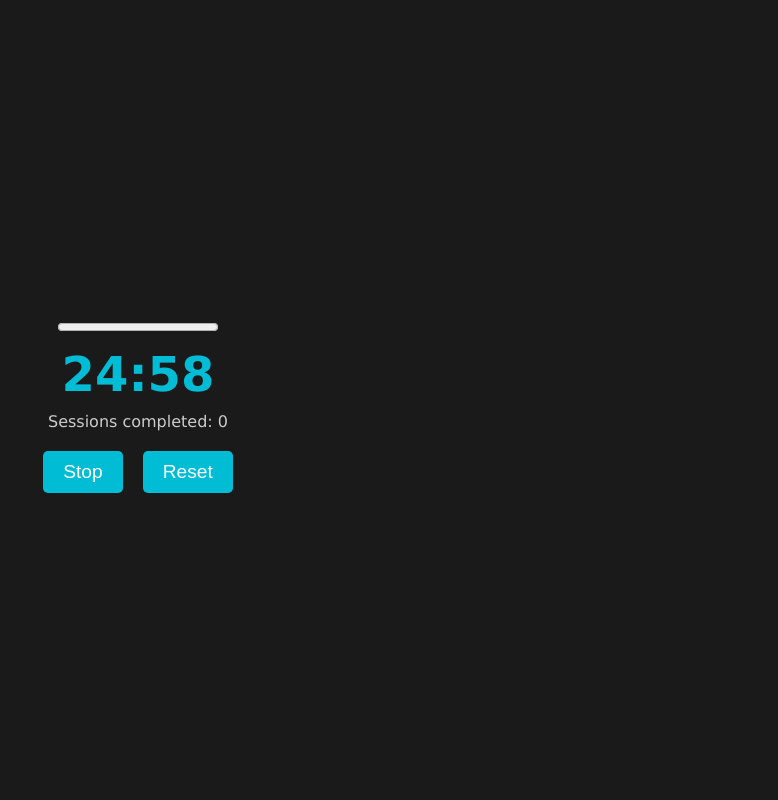
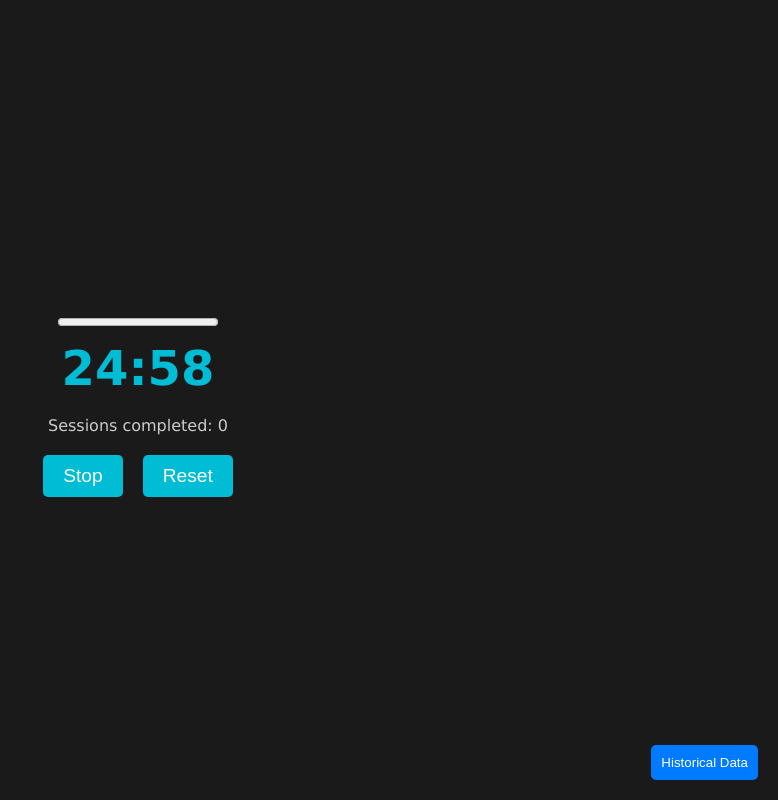
Before and after one commit to aadithya2112/pomodoro_react, a React (Vite) app: page / in a window 1280 px wide. Both pictures are taken after a click on the button "Start". Shown: the whole page, without its empty margins (502-1280 px from the left). Built offline with nearby package versions, Linux system fonts and the light colour scheme.

Commit message:
break into components and add historical data feature

```diff
--- a/src/App.css
+++ b/src/App.css
@@ -118,10 +118,74 @@ body {
   top: -20px; /* adjust as needed */
   background-color: var(--dark-background);
   width: 80%;
-  justify-content: center;
+  /* justify-content: center; */
+  text-align: center;
+  width: 200px;
+  margin-bottom: 20px;
 }
 
 .session-count {
   margin: 10px;
   color: var(--subtle-text);
 }
+
+.progress-container {
+  display: flex;
+  align-items: center;
+  justify-content: center;
+  width: 100%;
+}
+
+.historical-data-popup {
+  position: fixed;
+  top: 50%;
+  left: 50%;
+  transform: translate(-50%, -50%);
+  background: white;
+  padding: 20px;
+  border-radius: 5px;
+  box-shadow: 0 2px 4px rgba(0, 0, 0, 0.1);
+  z-index: 999;
+}
+
+.historical-data-content {
+  max-height: 70vh;
+  overflow-y: auto;
+}
+
+.close-button {
+  position: absolute;
+  top: 10px;
+  right: 10px;
+  padding: 5px 10px;
+  background: var(--blue-accent);
+  color: white;
+  border: none;
+  border-radius: 3px;
+  cursor: pointer;
+}
+
+ul {
+  list-style-type: none;
+  padding: 0;
+}
+
+li {
+  margin-bottom: 5px;
+}
+
+.historical-data-button {
+  position: fixed;
+  bottom: 20px;
+  right: 20px;
+  padding: 10px;
+  background-color: #007bff;
+  color: white;
+  border: none;
+  border-radius: 5px;
+  cursor: pointer;
+}
+
+.historical-data-button:hover {
+  background-color: #0056b3;
+}
--- a/src/App.jsx
+++ b/src/App.jsx
@@ -1,5 +1,10 @@
-import { useEffect, useState } from "react";
+import React, { useState, useEffect } from "react";
 import "./App.css";
+import TimerComponent from "./components/TimerComponent";
+import ProgressBarComponent from "./components/ProgressBarComponent";
+import ControlsComponent from "./components/ControlsComponent";
+import SessionCounterComponent from "./components/SessionCounterComponent";
+import HistoricalDataPopup from "./components/HistoricalDataPopup";
 
 function App() {
   const [start, setStart] = useState(false);
@@ -15,6 +20,24 @@ function App() {
   const [newBreakSeconds, setNewBreakSeconds] = useState(breakSeconds);
   const [progress, setProgress] = useState(0); // Start at 0%
   const [sessionCount, setSessionCount] = useState(0); // Session counter
+  const [historicalData, setHistoricalData] = useState([]);
+  const [showHistoricalData, setShowHistoricalData] = useState(false);
+
+  // Load historical data from local storage on component mount
+  useEffect(() => {
+    const storedData = localStorage.getItem("pomodoroHistoricalData");
+    if (storedData) {
+      setHistoricalData(JSON.parse(storedData));
+    }
+  }, []);
+
+  // Save historical data to local storage whenever it changes
+  useEffect(() => {
+    localStorage.setItem(
+      "pomodoroHistoricalData",
+      JSON.stringify(historicalData)
+    );
+  }, [historicalData]);
 
   const handleEditTime = () => {
     setEditTime(true);
@@ -26,6 +49,14 @@ function App() {
     setBreakMinutes(newBreakMinutes);
     setBreakSeconds(newBreakSeconds);
     setEditTime(false);
+  };
+
+  const handleShowHistoricalData = () => {
+    setShowHistoricalData(true);
+  };
+
+  const handleCloseHistoricalData = () => {
+    setShowHistoricalData(false);
   };
 
   useEffect(() => {
@@ -53,6 +84,16 @@ function App() {
 
             // Increment session count
             setSessionCount((prevCount) => prevCount + 1);
+
+            // Add session to historical data
+            const newSession = {
+              type: isFocusSession ? "Focus" : "Break",
+              duration: isFocusSession
+                ? `${newMinutes}:${newSeconds}`
+                : `${newBreakMinutes}:${newBreakSeconds}`,
+              timestamp: new Date().toLocaleString(),
+            };
+            setHistoricalData((prevData) => [...prevData, newSession]);
           }
         }
 
@@ -81,9 +122,6 @@ function App() {
     newSeconds,
   ]);
 
-  const timerMinutes = minutes < 10 ? `0${minutes}` : minutes;
-  const timerSeconds = seconds < 10 ? `0${seconds}` : seconds;
-
   const handleStart = () => {
     setStart(true);
   };
@@ -105,21 +143,15 @@ function App() {
       <div className="container">
         {!start && (
           <div className="starting-container">
-            <div className="pomodoro">
-              <div className="timer">
-                {timerMinutes}:{timerSeconds}
-              </div>
-              <progress value={progress} max="100"></progress>
-            </div>
-            <button className="start-button" onClick={handleStart}>
-              Start
-            </button>
-            <button className="reset-button" onClick={handleReset}>
-              Reset
-            </button>
-            <button className="edit-button" onClick={handleEditTime}>
-              Edit Time
-            </button>
+            <TimerComponent minutes={minutes} seconds={seconds} />
+            <ProgressBarComponent progress={progress} />
+            <ControlsComponent
+              isRunning={start}
+              handleStart={handleStart}
+              handleStop={handleStop}
+              handleReset={handleReset}
+              handleEditTime={handleEditTime}
+            />
           </div>
         )}
         {editTime && (
@@ -172,22 +204,30 @@ function App() {
                 <div className="">Break time! New session starts in </div>
               )}
             </div>
-            <progress value={progress} max="100"></progress>
-            <div className="timer">
-              {timerMinutes}:{timerSeconds}
-            </div>
-            <div className="session-count">
-              Sessions completed: {sessionCount}
-            </div>
-            <button className="stop-button start-button" onClick={handleStop}>
-              Stop
-            </button>
-            <button className="reset-button" onClick={handleReset}>
-              Reset
-            </button>
+            <ProgressBarComponent progress={progress} />
+            <TimerComponent minutes={minutes} seconds={seconds} />
+            <SessionCounterComponent sessionCount={sessionCount} />
+            <ControlsComponent
+              isRunning={start}
+              handleStop={handleStop}
+              handleReset={handleReset}
+              handleEditTime={handleEditTime}
+            />
           </div>
         )}
       </div>
+      {showHistoricalData && (
+        <HistoricalDataPopup
+          historicalData={historicalData}
+          onClose={handleCloseHistoricalData}
+        />
+      )}
+      <button
+        className="historical-data-button"
+        onClick={handleShowHistoricalData}
+      >
+        Historical Data
+      </button>
     </>
   );
 }
--- /dev/null
+++ b/src/components/ControlsComponent.jsx
@@ -0,0 +1,36 @@
+import React from "react";
+
+function ControlsComponent({
+  isRunning,
+  handleStart,
+  handleStop,
+  handleReset,
+  handleEditTime,
+}) {
+  return (
+    <div className="controls">
+      {!isRunning && (
+        <>
+          <button className="start-button" onClick={handleStart}>
+            Start
+          </button>
+          <button className="edit-button" onClick={handleEditTime}>
+            Edit Time
+          </button>
+        </>
+      )}
+      {isRunning && (
+        <>
+          <button className="stop-button" onClick={handleStop}>
+            Stop
+          </button>
+          <button className="reset-button" onClick={handleReset}>
+            Reset
+          </button>
+        </>
+      )}
+    </div>
+  );
+}
+
+export default ControlsComponent;
--- /dev/null
+++ b/src/components/HistoricalDataPopup.jsx
@@ -0,0 +1,24 @@
+import React from "react";
+
+function HistoricalDataPopup({ historicalData, onClose }) {
+  return (
+    <div className="historical-data-popup">
+      <div className="historical-data-content">
+        <h2>Historical Data</h2>
+        <button className="close-button" onClick={onClose}>
+          Close
+        </button>
+        <ul>
+          {historicalData.map((session, index) => (
+            <li key={index}>
+              <strong>{session.type}:</strong> {session.duration},{" "}
+              {session.timestamp}
+            </li>
+          ))}
+        </ul>
+      </div>
+    </div>
+  );
+}
+
+export default HistoricalDataPopup;
--- /dev/null
+++ b/src/components/ProgressBarComponent.jsx
@@ -0,0 +1,11 @@
+import React from "react";
+
+function ProgressBarComponent({ progress }) {
+  return (
+    <div className="progress-container">
+      <progress value={progress} max="100"></progress>
+    </div>
+  );
+}
+
+export default ProgressBarComponent;
--- /dev/null
+++ b/src/components/SessionCounterComponent.jsx
@@ -0,0 +1,9 @@
+import React from "react";
+
+function SessionCounterComponent({ sessionCount }) {
+  return (
+    <div className="session-count">Sessions completed: {sessionCount}</div>
+  );
+}
+
+export default SessionCounterComponent;
--- /dev/null
+++ b/src/components/TimerComponent.jsx
@@ -0,0 +1,16 @@
+import React from "react";
+
+function TimerComponent({ minutes, seconds }) {
+  const timerMinutes = minutes < 10 ? `0${minutes}` : minutes;
+  const timerSeconds = seconds < 10 ? `0${seconds}` : seconds;
+
+  return (
+    <div className="timer-container">
+      <div className="timer">
+        {timerMinutes}:{timerSeconds}
+      </div>
+    </div>
+  );
+}
+
+export default TimerComponent;
```
